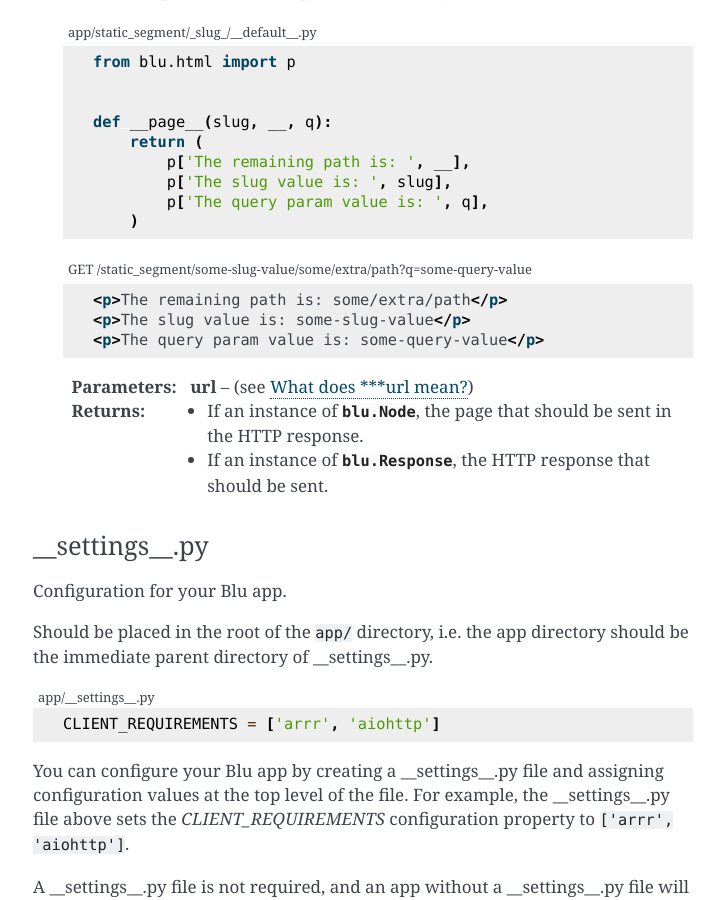
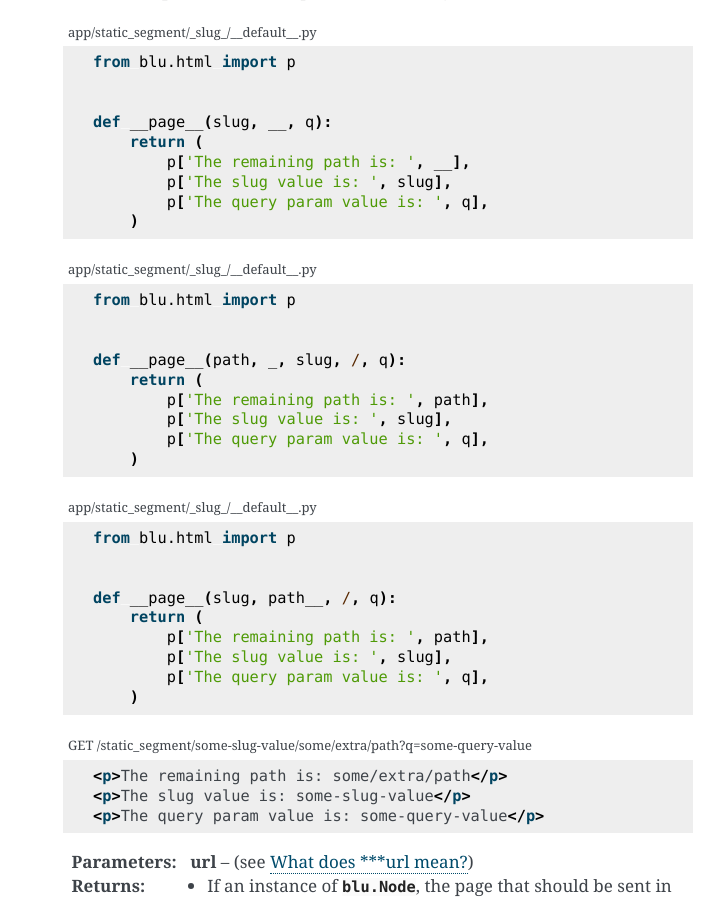
Before and after one commit to johnlarson/blu, a Sphinx documentation site: the page built from docs/api-reference/file-conventions.rst, in a window 1280 px wide and 900 px high, scrolled down 3288 px. Shown: the whole window, without its empty margins (387-1111 px from the left). Built offline with Sphinx 7.4.7, drawn with Linux system fonts in a browser that asks for light colours.

Commit message:
progress

```diff
--- a/docs/api-reference/file-conventions.rst
+++ b/docs/api-reference/file-conventions.rst
@@ -164,6 +164,32 @@ Top-level functions
         def __page__(slug, __, q):
             return (
                 p['The remaining path is: ', __],
+                p['The slug value is: ', slug],
+                p['The query param value is: ', q],
+            )
+
+    .. code-block:: python
+        :caption: app/static_segment/_slug_/__default__.py
+
+        from blu.html import p
+
+
+        def __page__(path, _, slug, /, q):
+            return (
+                p['The remaining path is: ', path],
+                p['The slug value is: ', slug],
+                p['The query param value is: ', q],
+            )
+
+    .. code-block:: python
+        :caption: app/static_segment/_slug_/__default__.py
+
+        from blu.html import p
+
+
+        def __page__(slug, path__, /, q):
+            return (
+                p['The remaining path is: ', path],
                 p['The slug value is: ', slug],
                 p['The query param value is: ', q],
             )
```
